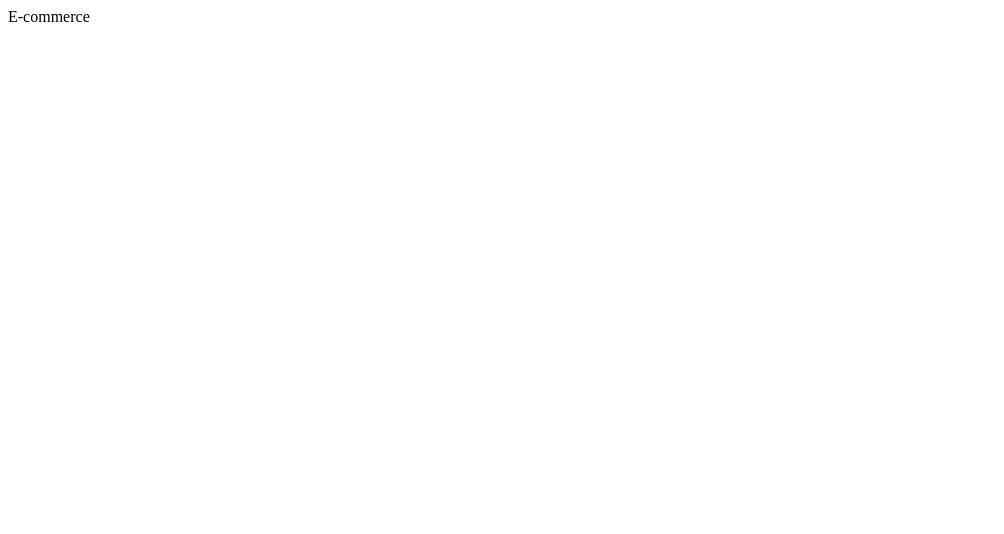
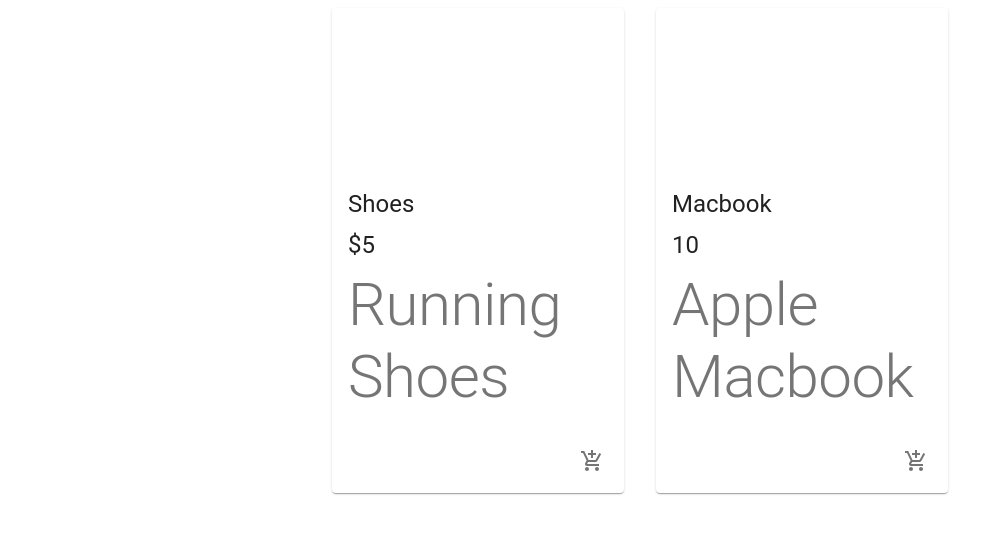
Before and after one commit to maxrosario99/ECommerce, a React (Create React App) app: page / in a window 1280 px wide. Shown: the top 534 px of the page, without its empty margins (0-1004 px from the left). Built offline with nearby package versions, Linux system fonts and the light colour scheme.

Commit message:
Added card functionality

```diff
--- a/src/App.js
+++ b/src/App.js
@@ -1,7 +1,12 @@
 import React from "react";
+import Products from "./components/Products/Products";
 
 const App = () => {
-  return <div>E-commerce</div>;
+  return (
+    <div>
+      <Products />
+    </div>
+  );
 };
 
 export default App;
--- a/src/components/Products/Product.jsx
+++ b/src/components/Products/Product.jsx
@@ -2,8 +2,9 @@
 
 import {Card, CardMedia, CardContent, CardActions, Typography, IconButton} from "@material-ui/core";
 import { AddShoppingCart} from "@material-ui/icons"
-
+import useStyles from "./styles"
 const Product = ( {product}) => {
+    const classes = useStyles();
   return (
     <Card className={classes.root}>
         <CardMedia className={classes.media} image="" title={product.name} />
@@ -22,10 +23,10 @@
             <Typography variant="h2" color="textSecondary"> {product.description} </Typography>
         </CardContent>
         <CardActions disableSpacing className={classes.cardActions}>
-            <IconBotton aria-label="Add to Cart">
+            <IconButton aria-label="Add to Cart">
                 <AddShoppingCart />
 
-            </IconBotton>
+            </IconButton>
 
 
         </CardActions>
--- a/src/components/Products/styles.js
+++ b/src/components/Products/styles.js
@@ -0,0 +1,20 @@
+import { makeStyles } from "@material-ui/core/styles";
+
+export default makeStyles(() => ({
+  root: {
+    // maxWidth: 345, original width style
+    maxWidth: "100%",
+  },
+  media: {
+    height: 0,
+    paddingTop: "56.25%", // 16:9
+  },
+  cardActions: {
+    display: "flex",
+    justifyContent: "flex-end",
+  },
+  cardContent: {
+    display: "flex",
+    justifyContent: "space-between",
+  },
+}));
```
Also changed, not shown: src/components/Products/Products.jsx (+4 -3 lines).
